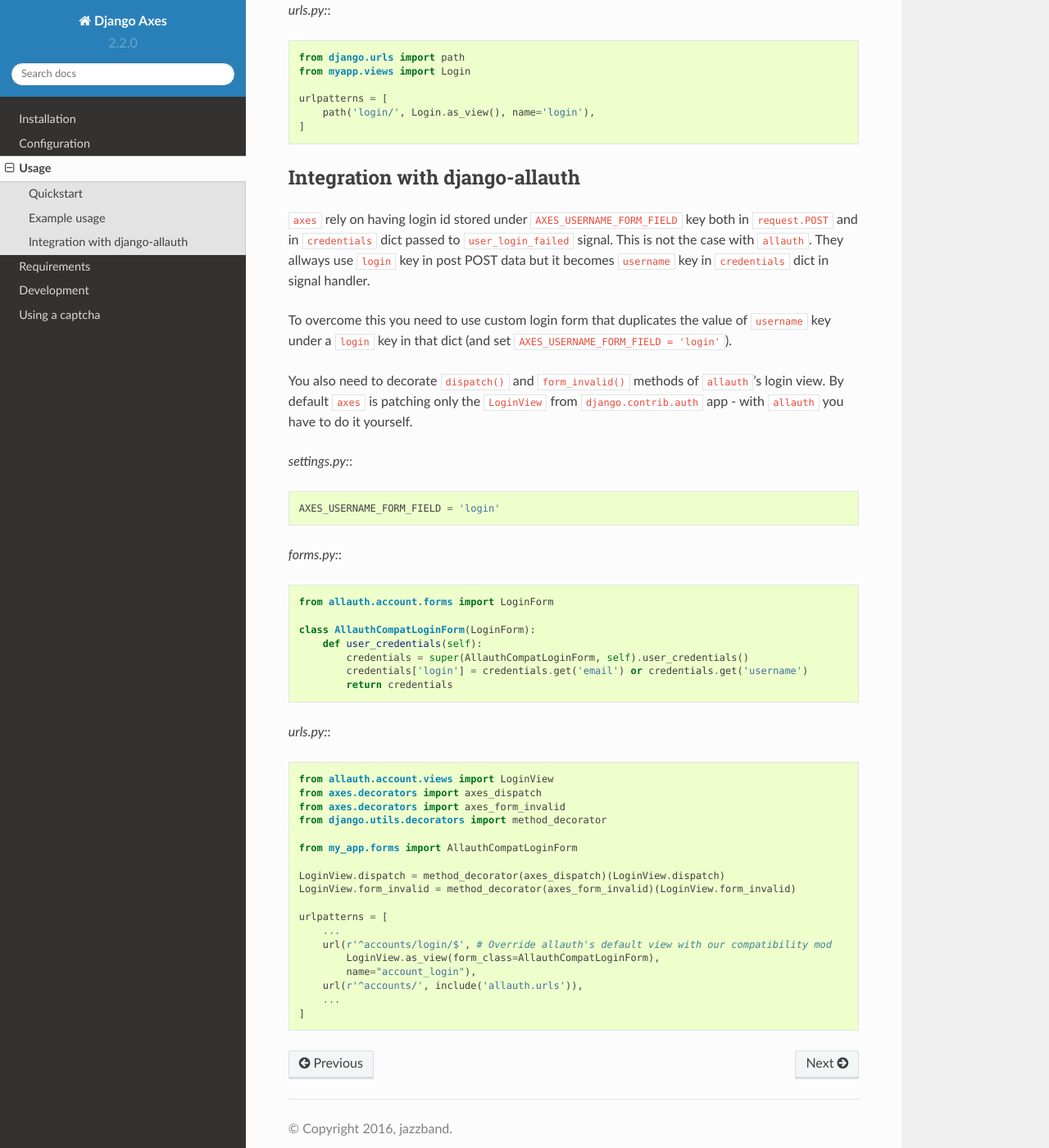
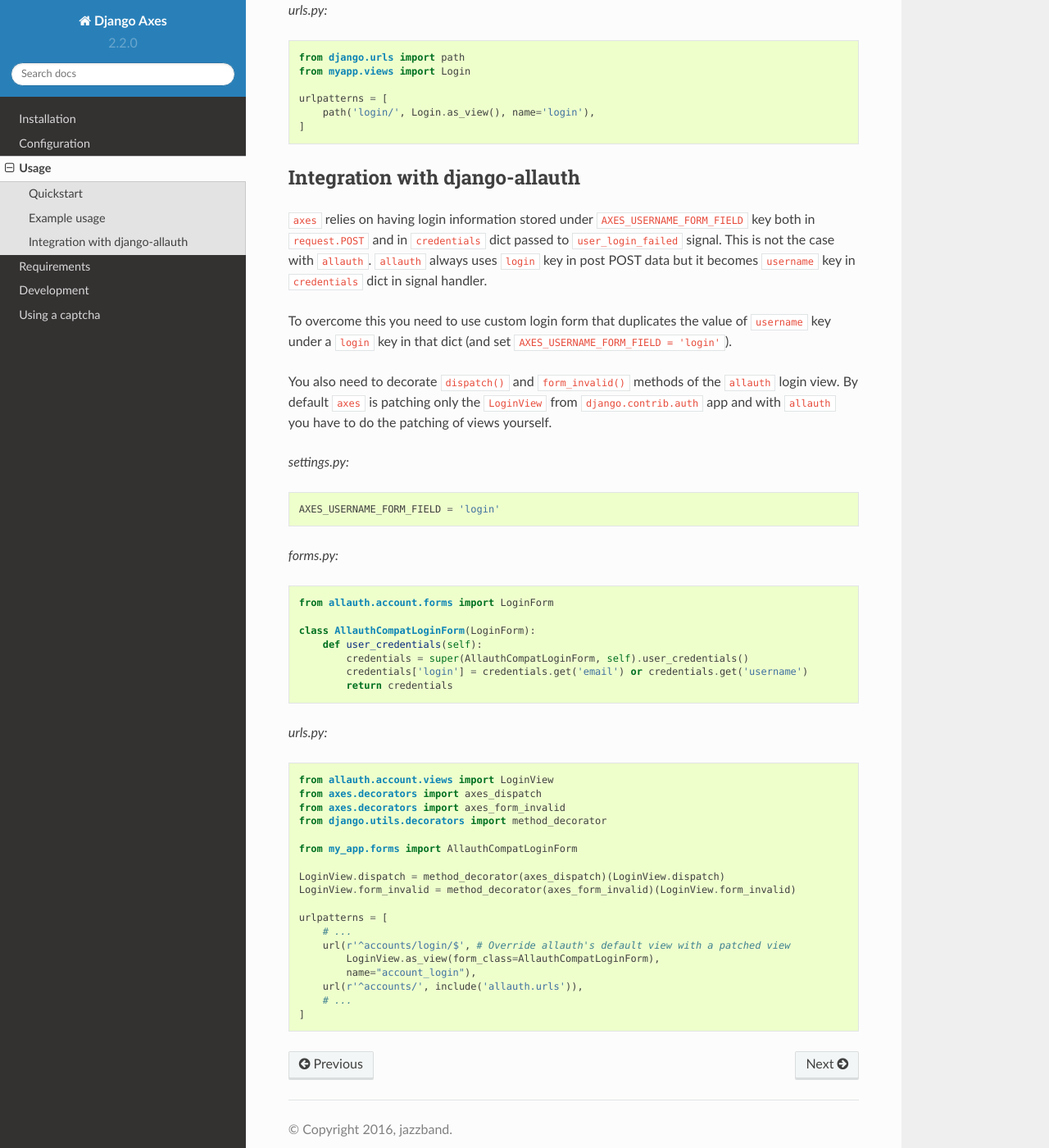
Before and after one commit to jazzband/django-axes, a Sphinx documentation site: the page built from docs/usage.rst, in a window 1280 px wide and 1400 px high, scrolled down 2267 px. Shown: the whole window at 82% size. Built offline with Sphinx 7.4.7 and the Read the Docs theme 2.0.0, drawn with Linux system fonts in a browser that asks for light colours.

Commit message:
Update documentation
Clean up syntax for allauth examples

```diff
--- a/docs/usage.rst
+++ b/docs/usage.rst
@@ -112,7 +112,7 @@
                 )
                 return HttpResponse(status=403)
 
-*urls.py:*::
+*urls.py:* ::
 
     from django.urls import path
     from myapp.views import Login
@@ -124,10 +124,10 @@
 Integration with django-allauth
 -------------------------------
 
-``axes`` rely on having login id stored under ``AXES_USERNAME_FORM_FIELD`` key
+``axes`` relies on having login information stored under ``AXES_USERNAME_FORM_FIELD`` key
 both in ``request.POST`` and in ``credentials`` dict passed to
 ``user_login_failed`` signal. This is not the case with ``allauth``.
-They allways use ``login`` key in post POST data but it becomes ``username``
+``allauth`` always uses ``login`` key in post POST data but it becomes ``username``
 key in ``credentials`` dict in signal handler.
 
 To overcome this you need to use custom login form that duplicates the value
@@ -135,15 +135,15 @@
 (and set ``AXES_USERNAME_FORM_FIELD = 'login'``).
 
 You also need to decorate ``dispatch()`` and ``form_invalid()`` methods
-of ``allauth``'s login view. By default ``axes`` is patching only the
-``LoginView`` from ``django.contrib.auth`` app - with ``allauth`` you have to
-do it yourself.
+of the ``allauth`` login view. By default ``axes`` is patching only the
+``LoginView`` from ``django.contrib.auth`` app and with ``allauth`` you have to
+do the patching of views yourself.
 
-*settings.py:*::
+*settings.py:* ::
 
     AXES_USERNAME_FORM_FIELD = 'login'
 
-*forms.py:*::
+*forms.py:* ::
 
     from allauth.account.forms import LoginForm
 
@@ -153,7 +153,7 @@
             credentials['login'] = credentials.get('email') or credentials.get('username')
             return credentials
 
-*urls.py:*::
+*urls.py:* ::
 
     from allauth.account.views import LoginView
     from axes.decorators import axes_dispatch
@@ -166,10 +166,10 @@
     LoginView.form_invalid = method_decorator(axes_form_invalid)(LoginView.form_invalid)
 
     urlpatterns = [
-        ...
-        url(r'^accounts/login/$', # Override allauth's default view with our compatibility mod
+        # ...
+        url(r'^accounts/login/$', # Override allauth's default view with a patched view
             LoginView.as_view(form_class=AllauthCompatLoginForm),
             name="account_login"),
         url(r'^accounts/', include('allauth.urls')),
-        ...
+        # ...
     ]
```
